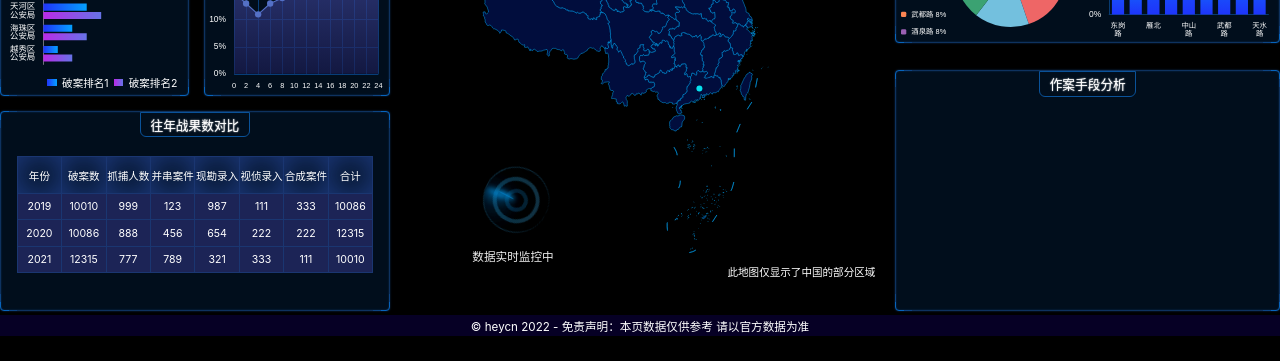
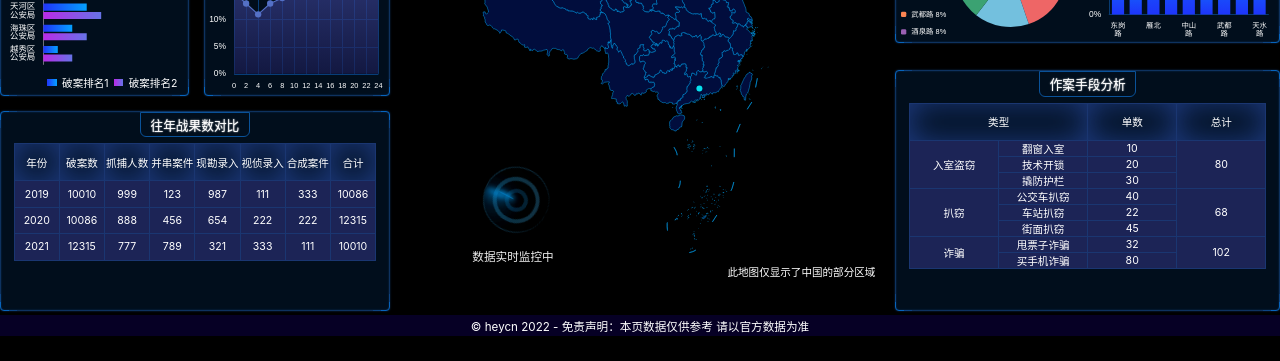
Before and after one commit to heycn/react-data-view, a React (Vite) app: page /#/ in a window 1280 px wide. Shown: the part 424-785 px from the top of the page. Built offline with nearby package versions, Linux system fonts and the light colour scheme.

Commit message:
总体完成

```diff
--- /dev/null
+++ b/src/components/chart-10.tsx
@@ -0,0 +1,56 @@
+import React from 'react';
+
+export const Chart10 = () => {
+  return (
+    <table>
+      <thead>
+        <tr>
+          <th colSpan={2}>类型</th>
+          <th>单数</th>
+          <th>总计</th>
+        </tr>
+      </thead>
+      <tbody>
+        <tr>
+          <td rowSpan={3}>入室盗窃</td>
+          <td>翻窗入室</td>
+          <td>10</td>
+          <td rowSpan={3}>80</td>
+        </tr>
+
+        <tr>
+          <td>技术开锁</td>
+          <td>20</td>
+        </tr>
+        <tr>
+          <td>撬防护栏</td>
+          <td>30</td>
+        </tr>
+        <tr>
+          <td rowSpan={3}>扒窃</td>
+          <td>公交车扒窃</td>
+          <td>40</td>
+          <td rowSpan={3}>68</td>
+        </tr>
+        <tr>
+          <td>车站扒窃</td>
+          <td>22</td>
+        </tr>
+        <tr>
+          <td>街面扒窃</td>
+          <td>45</td>
+        </tr>
+        <tr>
+          <td rowSpan={2}>诈骗</td>
+          <td>甩票子诈骗</td>
+          <td>32</td>
+          <td rowSpan={2}>102</td>
+        </tr>
+        <tr>
+          <td>买手机诈骗</td>
+          <td>80</td>
+        </tr>
+      </tbody>
+    </table>
+  );
+};
--- a/src/components/chart-6.tsx
+++ b/src/components/chart-6.tsx
@@ -3,8 +3,7 @@ import * as echarts from 'echarts';
 import { createEchartsOptions } from '../shared/create-echarts-options';
 import { px } from '../shared/px';
 import china from '../geo/china.json';
-import { Statistic } from './Statistic';
-
+import { Statistic } from './statistic';
 export const Chart6 = () => {
   const divRef = useRef(null);
   useEffect(() => {
--- a/src/pages/home.scss
+++ b/src/pages/home.scss
@@ -143,11 +143,11 @@
       height: px(363);
     }
 
-    .chart9 {
-      flex: 1;
-      display: flex;
-      flex-direction: column;
-    }
+    // .chart9 {
+    //   flex: 1;
+    //   display: flex;
+    //   flex-direction: column;
+    // }
 
     .籍贯 {
       height: 100%;
@@ -292,10 +292,15 @@
       }
     }
 
-    .战果 {
+    .战果,
+    .作案手段 {
+      padding: 0 px(24);
+
       >table {
         border-collapse: collapse;
-        margin: px(36) auto;
+        width: 100%;
+        table-layout: fixed;
+        margin-top: px(12);
 
         th,
         td {
@@ -316,6 +321,16 @@
             background: #1c2456;
           }
 
+        }
+      }
+    }
+
+    .作案手段 {
+      >table {
+        tbody {
+          td {
+            height: px(30);
+          }
         }
       }
     }
--- a/src/pages/home.tsx
+++ b/src/pages/home.tsx
@@ -1,5 +1,6 @@
 import React from 'react';
 import { Chart1 } from '../components/chart-1';
+import { Chart10 } from '../components/chart-10';
 import { Chart2 } from '../components/chart-2';
 import { Chart3 } from '../components/chart-3';
 import { Chart4 } from '../components/chart-4';
@@ -47,6 +48,7 @@ export const Home = () => {
           </div>
           <div className='border row3 作案手段'>
             <h2>作案手段分析</h2>
+            <Chart10 />
           </div>
         </section>
       </main>
```
